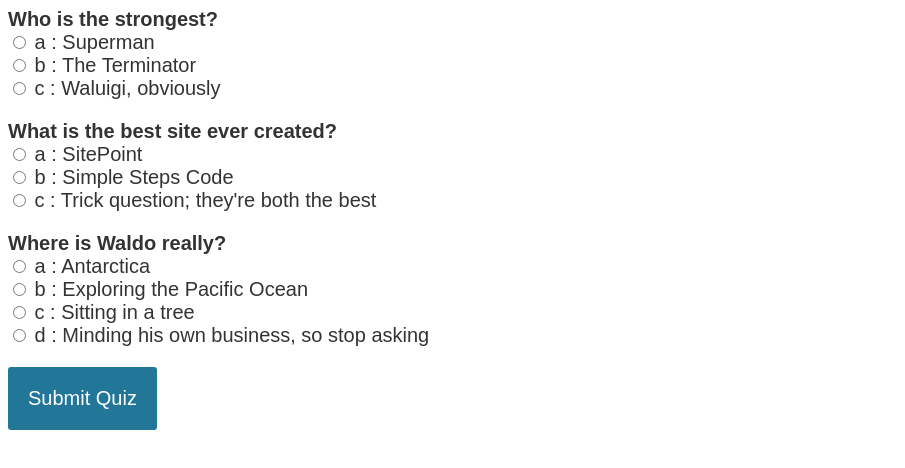
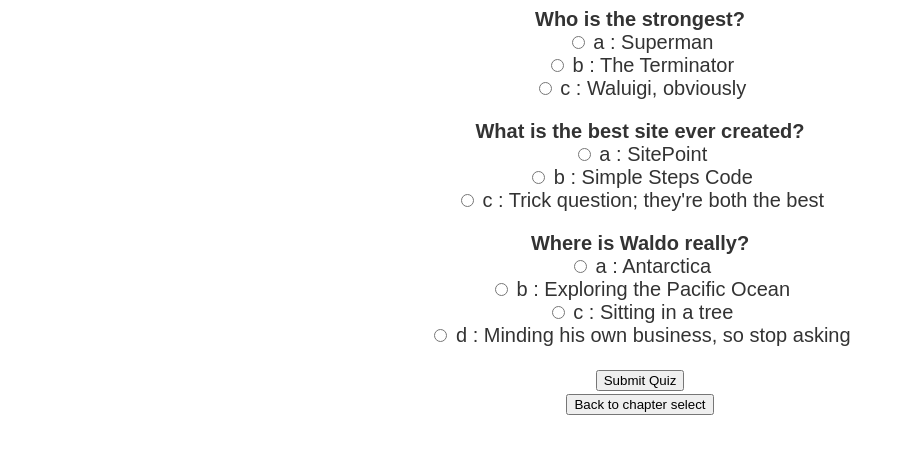
Before and after one commit to stomaeducationapp/stomaeducationapp.github.io, a plain HTML site: page chapterQuiz/quizzes/chapterOneQuiz.html in a window 1280 px wide. Shown: the whole page, without its empty margins (0-905 px from the left). Drawn offline with Linux system fonts and the light colour scheme.

Commit message:
- Added new button - Change alignment of elements to give a better look

```diff
--- a/chapterQuiz/quizzes/chapterOneQuiz.html
+++ b/chapterQuiz/quizzes/chapterOneQuiz.html
@@ -14,13 +14,22 @@
 <body>
 
     <!-- This is the section for the quiz to be displayed -->
-    <div id="quiz"></div>
+    <div id="quiz" align="center"></div>
 
-    <!-- This is the button we will use to submit all answers -->
-    <button id="submit">Submit Quiz</button>
+    <!-- We use divs to hold the buttons so that we can easily manipulate thir position-->
+    <div id="submitSect"  align="center">
+        <!-- This is the button we will use to submit all answers -->
+        <button id="submitButt">Submit Quiz</button>
+    </div>
 
     <!-- This is the section for providing results -->
     <div id="results"></div>
+
+    <!-- We use divs to hold the buttons so that we can easily manipulate thir position-->
+    <div id="returnSect"  align="center">
+        <!-- This is the button we use to allow the use to return to main chapter select page -->
+        <button id="returnButt">Back to chapter select</button>
+    </div>
 
     <!-- Run the javascript to handle the quiz -->
     <script type="application/javascript" src="../quizScript/quiz.js"></script>
```
